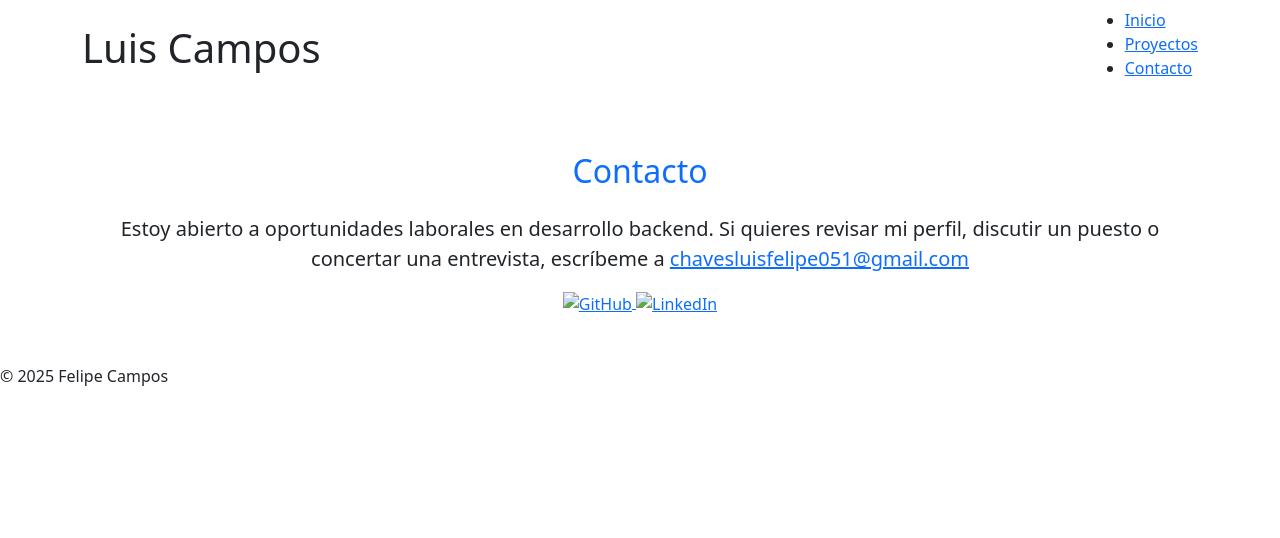
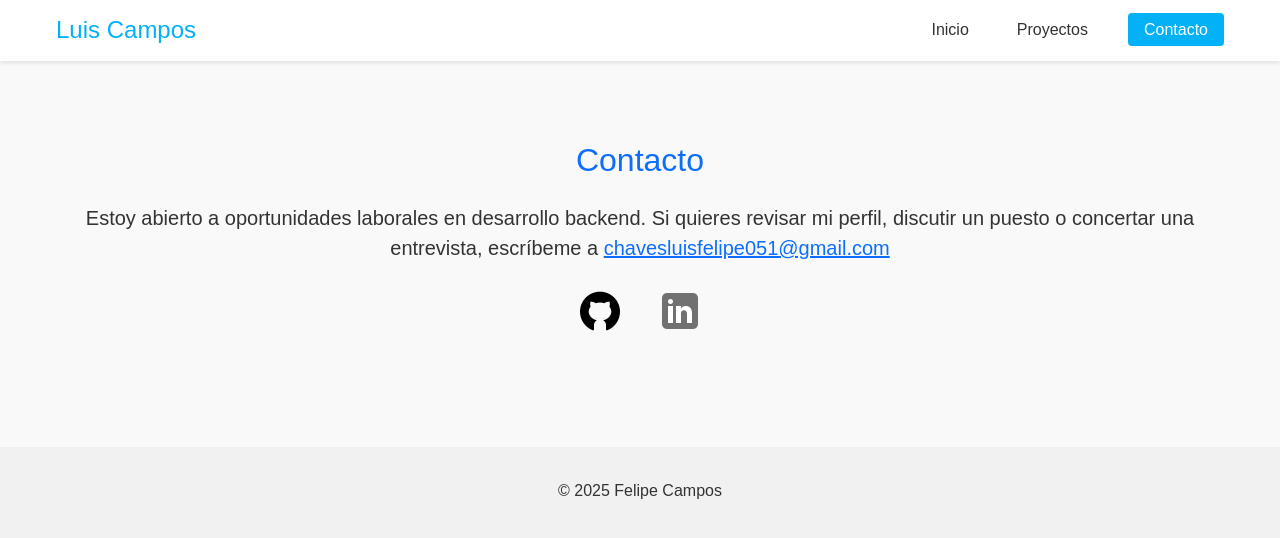
Before and after one commit to FelipeCCH/miPortfolio, a plain HTML site: page docs/contacto.html in a window 1280 px wide. Drawn offline with nearby package versions, Linux system fonts and the light colour scheme; the site is published under a folder, as on GitHub Pages, so addresses that start at the root find nothing.

Commit message:
reordendando los archivos para github pages

```diff
--- a/docs/contacto.html
+++ b/docs/contacto.html
@@ -17,7 +17,7 @@
             crossorigin="anonymous"
         />
 
-        <link rel="stylesheet" href="/docs/css/styles.css" />
+        <link rel="stylesheet" href="css/styles.css" />
     </head>
 
     <body>
@@ -49,10 +49,10 @@
                   </p>
                   <div class="social-icons">
                     <a href="https://github.com/FelipeCCH" target="_blank" aria-label="GitHub">
-                      <img src="/docs/img/github.png" alt="GitHub" />
+                      <img src="img/github.png" alt="GitHub" />
                     </a>
                     <a href="https://www.linkedin.com/in/luis-campos-4734a7210" target="_blank" aria-label="LinkedIn">
-                      <img src="/docs/img/linkedin.png" alt="LinkedIn" />
+                      <img src="img/linkedin.png" alt="LinkedIn" />
                     </a>
                   </div>
                 </section>
```
Also changed, not shown: docs/index.html (+1 -1 lines), docs/proyectos.html (+1 -1 lines).
